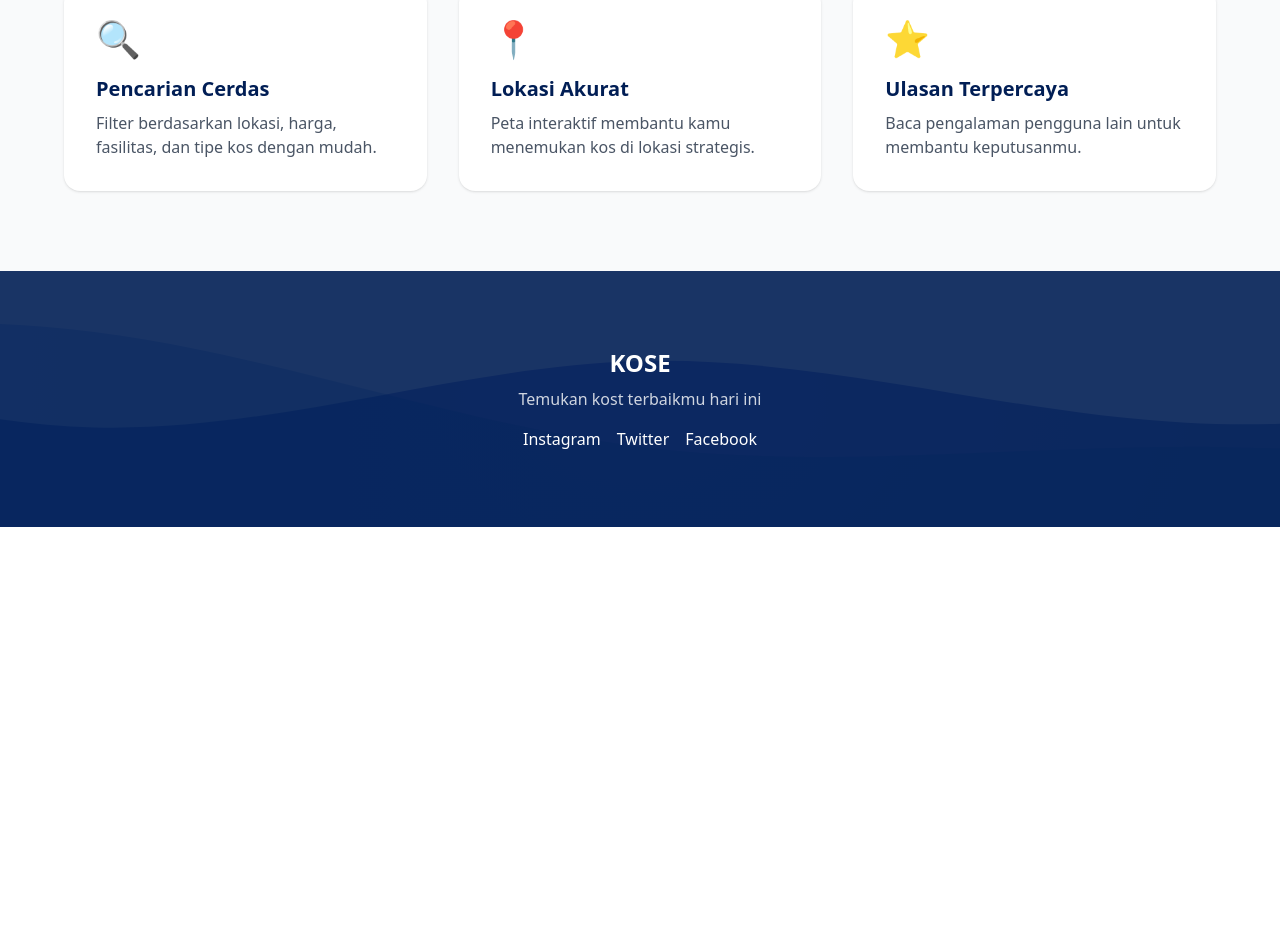
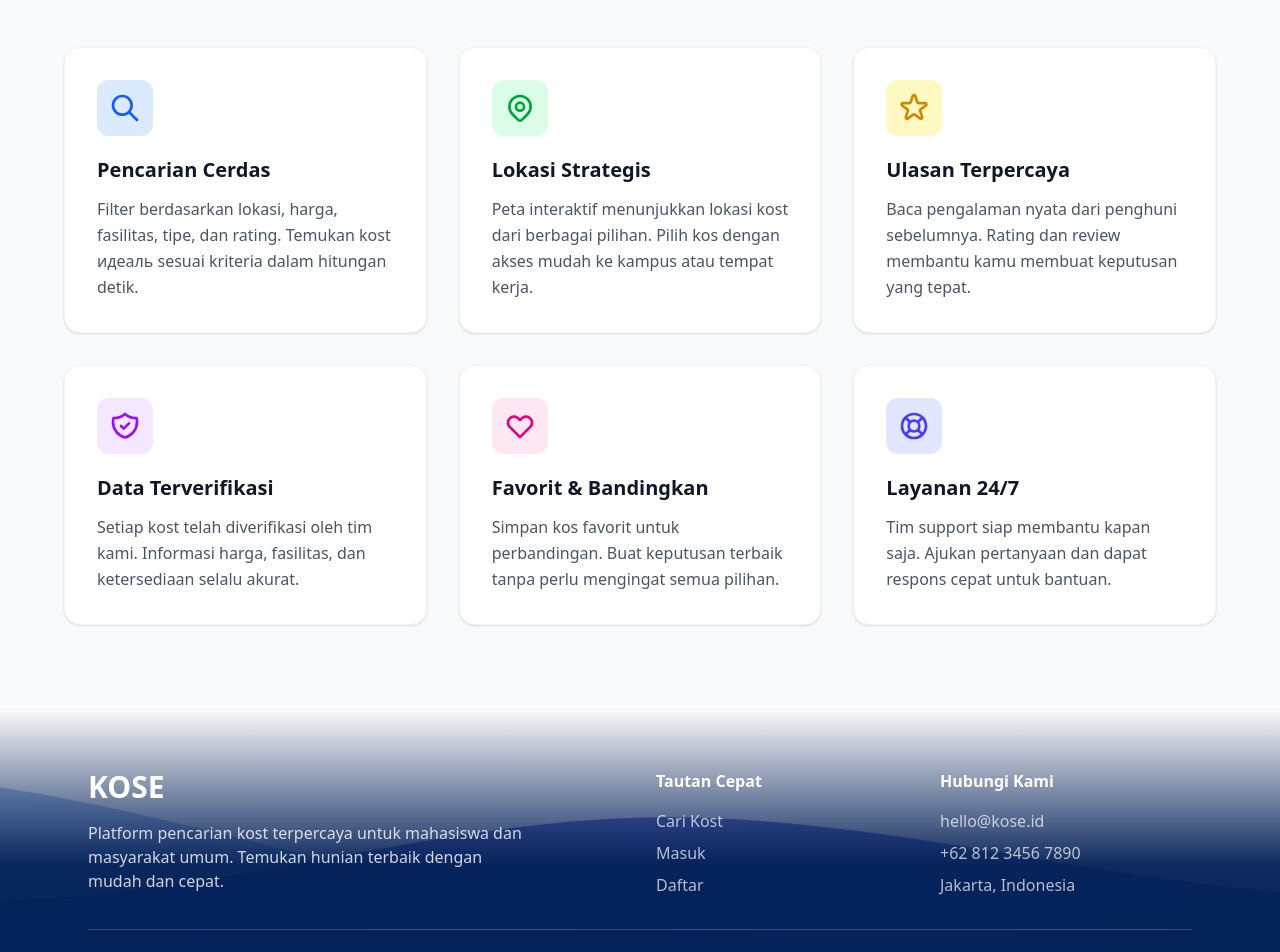
Before and after one commit to falichfarisy/website-kost, a Next.js app in the folder frontend/: page / in a window 1280 px wide. Shown: the part 1177-2129 px from the top of the page. Before the commit the page ends 1704 px from the top, so only its background shows below. Built offline with nearby package versions, Linux system fonts and the light colour scheme.

Commit message:
feat: enhance homepage UI with professional features section and copyright footer

```diff
--- a/frontend/app/page.tsx
+++ b/frontend/app/page.tsx
@@ -84,42 +84,95 @@ export default function Home() {
 
       <section className="py-20 px-6 bg-gray-50">
         <div className="max-w-6xl mx-auto">
-          <div className="text-center mb-12">
-            <h2 className="text-3xl md:text-4xl font-bold text-[#011E55]">Mengapa Memilih KOSE?</h2>
-            <p className="text-gray-600 mt-4 max-w-xl mx-auto">
-              Platform pencarian kost terbaik dengan fitur lengkap untuk menemukan hunian yang sesuai kebutuhanmu.
+          <div className="text-center mb-16">
+            <div className="inline-block px-4 py-1 bg-[#011E55]/10 text-[#011E55] rounded-full text-sm font-medium mb-4">
+              KEUNGGULAN KAMI
+            </div>
+            <h2 className="text-3xl md:text-4xl font-bold text-gray-900">
+              Mengapa Memilih <span className="text-[#011E55]">KOSE</span>?
+            </h2>
+            <p className="text-gray-600 mt-4 max-w-2xl mx-auto">
+              Kami memberikan pengalaman pencarian kost yang terbaik dengan fitur-fitur yang dirancang khusus untuk kebutuhanmu.
             </p>
           </div>
 
           <div className="grid md:grid-cols-3 gap-8">
             {[
               {
-                icon: "🔍",
+                icon: (
+                  <svg className="w-8 h-8" fill="none" stroke="currentColor" viewBox="0 0 24 24">
+                    <path strokeLinecap="round" strokeLinejoin="round" strokeWidth={2} d="M21 21l-6-6m2-5a7 7 0 11-14 0 7 7 0 0114 0z" />
+                  </svg>
+                ),
                 title: "Pencarian Cerdas",
-                description: "Filter berdasarkan lokasi, harga, fasilitas, dan tipe kos dengan mudah.",
+                description: "Filter berdasarkan lokasi, harga, fasilitas, tipe, dan rating. Temukan kost идеаль sesuai kriteria dalam hitungan detik.",
+                color: "bg-blue-100 text-blue-600",
               },
               {
-                icon: "📍",
-                title: "Lokasi Akurat",
-                description: "Peta interaktif membantu kamu menemukan kos di lokasi strategis.",
+                icon: (
+                  <svg className="w-8 h-8" fill="none" stroke="currentColor" viewBox="0 0 24 24">
+                    <path strokeLinecap="round" strokeLinejoin="round" strokeWidth={2} d="M17.657 16.657L13.414 20.9a1.998 1.998 0 01-2.827 0l-4.244-4.243a8 8 0 1111.314 0z" />
+                    <path strokeLinecap="round" strokeLinejoin="round" strokeWidth={2} d="M15 11a3 3 0 11-6 0 3 3 0 016 0z" />
+                  </svg>
+                ),
+                title: "Lokasi Strategis",
+                description: "Peta interaktif menunjukkan lokasi kost dari berbagai pilihan. Pilih kos dengan akses mudah ke kampus atau tempat kerja.",
+                color: "bg-green-100 text-green-600",
               },
               {
-                icon: "⭐",
+                icon: (
+                  <svg className="w-8 h-8" fill="none" stroke="currentColor" viewBox="0 0 24 24">
+                    <path strokeLinecap="round" strokeLinejoin="round" strokeWidth={2} d="M11.049 2.927c.3-.921 1.603-.921 1.902 0l1.519 4.674a1 1 0 00.95.69h4.915c.969 0 1.371 1.24.588 1.81l-3.976 2.888a1 1 0 00-.363 1.118l1.518 4.674c.3.922-.755 1.688-1.538 1.118l-3.976-2.888a1 1 0 00-1.176 0l-3.976 2.888c-.783.57-1.838-.197-1.538-1.118l1.518-4.674a1 1 0 00-.363-1.118l-3.976-2.888c-.784-.57-.38-1.81.588-1.81h4.914a1 1 0 00.951-.69l1.519-4.674z" />
+                  </svg>
+                ),
                 title: "Ulasan Terpercaya",
-                description: "Baca pengalaman pengguna lain untuk membantu keputusanmu.",
+                description: "Baca pengalaman nyata dari penghuni sebelumnya. Rating dan review membantu kamu membuat keputusan yang tepat.",
+                color: "bg-yellow-100 text-yellow-600",
+              },
+              {
+                icon: (
+                  <svg className="w-8 h-8" fill="none" stroke="currentColor" viewBox="0 0 24 24">
+                    <path strokeLinecap="round" strokeLinejoin="round" strokeWidth={2} d="M9 12l2 2 4-4m5.618-4.016A11.955 11.955 0 0112 2.944a11.955 11.955 0 01-8.618 3.04A12.02 12.02 0 003 9c0 5.591 3.824 10.29 9 11.622 5.176-1.332 9-6.03 9-11.622 0-1.042-.133-2.052-.382-3.016z" />
+                  </svg>
+                ),
+                title: "Data Terverifikasi",
+                description: "Setiap kost telah diverifikasi oleh tim kami. Informasi harga, fasilitas, dan ketersediaan selalu akurat.",
+                color: "bg-purple-100 text-purple-600",
+              },
+              {
+                icon: (
+                  <svg className="w-8 h-8" fill="none" stroke="currentColor" viewBox="0 0 24 24">
+                    <path strokeLinecap="round" strokeLinejoin="round" strokeWidth={2} d="M4.318 6.318a4.5 4.5 0 000 6.364L12 20.364l7.682-7.682a4.5 4.5 0 00-6.364-6.364L12 7.636l-1.318-1.318a4.5 4.5 0 00-6.364 0z" />
+                  </svg>
+                ),
+                title: "Favorit & Bandingkan",
+                description: "Simpan kos favorit untuk perbandingan. Buat keputusan terbaik tanpa perlu mengingat semua pilihan.",
+                color: "bg-pink-100 text-pink-600",
+              },
+              {
+                icon: (
+                  <svg className="w-8 h-8" fill="none" stroke="currentColor" viewBox="0 0 24 24">
+                    <path strokeLinecap="round" strokeLinejoin="round" strokeWidth={2} d="M18.364 5.636l-3.536 3.536m0 5.656l3.536 3.536M9.172 9.172L5.636 5.636m3.536 9.172l-3.536 3.536M21 12a9 9 0 11-18 0 9 9 0 0118 0zm-5 0a4 4 0 11-8 0 4 4 0 018 0z" />
+                  </svg>
+                ),
+                title: "Layanan 24/7",
+                description: "Tim support siap membantu kapan saja. Ajukan pertanyaan dan dapat respons cepat untuk bantuan.",
+                color: "bg-indigo-100 text-indigo-600",
               },
             ].map((feature, index) => (
-              <div key={index} className="bg-white p-8 rounded-2xl shadow-sm hover:shadow-md transition-shadow">
-                <div className="text-4xl mb-4">{feature.icon}</div>
-                <h3 className="text-xl font-bold text-[#011E55] mb-2">{feature.title}</h3>
-                <p className="text-gray-600">{feature.description}</p>
+              <div key={index} className="bg-white p-8 rounded-2xl shadow-sm hover:shadow-xl transition-all duration-300 border border-gray-100 group">
+                <div className={`w-14 h-14 ${feature.color} rounded-xl flex items-center justify-center mb-5 group-hover:scale-110 transition-transform`}>
+                  {feature.icon}
+                </div>
+                <h3 className="text-xl font-bold text-gray-900 mb-3">{feature.title}</h3>
+                <p className="text-gray-600 leading-relaxed">{feature.description}</p>
               </div>
             ))}
           </div>
         </div>
       </section>
 
-      <footer className="relative w-full h-64">
+      <footer className="relative w-full h-80">
         <Image
           src="/wave-footer.svg"
           alt="wave-footer"
@@ -127,14 +180,49 @@ export default function Home() {
           className="object-cover"
           priority
         />
-        <div className="absolute inset-0 bg-[#011E55]/90 flex items-center justify-center">
-          <div className="text-center text-white">
-            <h3 className="text-2xl font-bold mb-2">KOSE</h3>
-            <p className="text-white/80">Temukan kost terbaikmu hari ini</p>
-            <div className="flex gap-4 mt-4 justify-center">
-              <a href="#" className="hover:text-yellow-400 transition-colors">Instagram</a>
-              <a href="#" className="hover:text-yellow-400 transition-colors">Twitter</a>
-              <a href="#" className="hover:text-yellow-400 transition-colors">Facebook</a>
+        <div className="absolute inset-0 bg-gradient-to-t from-[#011E55] via-[#011E55]/95 to-transparent flex flex-col">
+          <div className="max-w-6xl mx-auto px-6 py-16 w-full">
+            <div className="grid md:grid-cols-4 gap-8 mb-8">
+              <div className="md:col-span-2">
+                <h3 className="text-3xl font-bold text-white mb-4">KOSE</h3>
+                <p className="text-white/80 max-w-md">
+                  Platform pencarian kost terpercaya untuk mahasiswa dan masyarakat umum.
+                  Temukan hunian terbaik dengan mudah dan cepat.
+                </p>
+              </div>
+              <div>
+                <h4 className="text-white font-semibold mb-4">Tautan Cepat</h4>
+                <ul className="space-y-2">
+                  <li><Link href="/search" className="text-white/70 hover:text-white transition-colors">Cari Kost</Link></li>
+                  <li><Link href="/login" className="text-white/70 hover:text-white transition-colors">Masuk</Link></li>
+                  <li><Link href="/register" className="text-white/70 hover:text-white transition-colors">Daftar</Link></li>
+                </ul>
+              </div>
+              <div>
+                <h4 className="text-white font-semibold mb-4">Hubungi Kami</h4>
+                <ul className="space-y-2 text-white/70">
+                  <li>hello@kose.id</li>
+                  <li>+62 812 3456 7890</li>
+                  <li>Jakarta, Indonesia</li>
+                </ul>
+              </div>
+            </div>
+
+            <div className="pt-8 border-t border-white/20 flex flex-col md:flex-row justify-between items-center gap-4">
+              <p className="text-white/60 text-sm">
+                &copy; {new Date().getFullYear()} KOSE. All rights reserved.
+              </p>
+              <div className="flex gap-4">
+                <a href="#" className="w-10 h-10 bg-white/10 rounded-full flex items-center justify-center text-white hover:bg-white/20 transition-colors">
+                  <svg className="w-5 h-5" fill="currentColor" viewBox="0 0 24 24"><path d="M24 4.557c-.883.392-1.832.656-2.828.775 1.017-.609 1.798-1.574 2.165-2.724-.951.564-2.005.974-3.127 1.195-.897-.957-2.178-1.555-3.594-1.555-3.179 0-5.515 2.966-4.797 6.045-4.091-.205-7.719-2.165-10.148-5.144-1.29 2.213-.669 5.108 1.523 6.574-.806-.026-1.566-.247-2.229-.616-.054 2.281 1.581 4.415 3.949 4.89-.693.188-1.452.232-2.224.084.626 1.956 2.444 3.379 4.6 3.419-2.07 1.623-4.678 2.348-7.29 2.04 2.179 1.397 4.768 2.212 7.548 2.212 9.142 0 14.307-7.721 13.995-14.646.962-.695 1.797-1.562 2.457-2.549z"/></svg>
+                </a>
+                <a href="#" className="w-10 h-10 bg-white/10 rounded-full flex items-center justify-center text-white hover:bg-white/20 transition-colors">
+                  <svg className="w-5 h-5" fill="currentColor" viewBox="0 0 24 24"><path d="M12 2.163c3.204 0 3.584.012 4.85.07 3.252.148 4.771 1.691 4.919 4.919.058 1.265.069 1.645.069 4.849 0 3.205-.012 3.584-.069 4.849-.149 3.225-1.664 4.771-4.919 4.919-1.266.058-1.644.07-4.85.07-3.204 0-3.584-.012-4.849-.07-3.26-.149-4.771-1.699-4.919-4.92-.058-1.265-.07-1.644-.07-4.849 0-3.204.013-3.583.07-4.849.149-3.227 1.664-4.771 4.919-4.919 1.266-.057 1.645-.069 4.849-.069zm0-2.163c-3.259 0-3.667.014-4.947.072-4.358.2-6.78 2.618-6.98 6.98-.059 1.281-.073 1.689-.073 4.948 0 3.259.014 3.668.072 4.948.2 4.358 2.618 6.78 6.98 6.98 1.281.058 1.689.072 4.948.072 3.259 0 3.668-.014 4.948-.072 4.354-.2 6.782-2.618 6.979-6.98.059-1.28.073-1.689.073-4.948 0-3.259-.014-3.667-.072-4.947-.196-4.354-2.617-6.78-6.979-6.98-1.281-.059-1.69-.073-4.949-.073zm0 5.838c-3.403 0-6.162 2.759-6.162 6.162s2.759 6.163 6.162 6.163 6.162-2.759 6.162-6.163c0-3.403-2.759-6.162-6.162-6.162zm0 10.162c-2.209 0-4-1.79-4-4 0-2.209 1.791-4 4-4s4 1.791 4 4c0 2.21-1.791 4-4 4zm6.406-11.845c-.796 0-1.441.645-1.441 1.44s.645 1.44 1.441 1.44c.795 0 1.439-.645 1.439-1.44s-.644-1.44-1.439-1.44z"/></svg>
+                </a>
+                <a href="#" className="w-10 h-10 bg-white/10 rounded-full flex items-center justify-center text-white hover:bg-white/20 transition-colors">
+                  <svg className="w-5 h-5" fill="currentColor" viewBox="0 0 24 24"><path d="M22.675 0h-21.35c-.732 0-1.325.593-1.325 1.325v21.351c0 .731.593 1.324 1.325 1.324h11.495v-9.294h-3.128v-3.622h3.128v-2.671c0-3.1 1.893-4.788 4.659-4.788 1.325 0 2.463.099 2.795.143v3.24l-1.918.001c-1.504 0-1.795.715-1.795 1.763v2.313h3.284l-.467 3.622h-2.817v9.293h6.116c.73 0 1.323-.593 1.323-1.325v-21.35c0-.732-.593-1.325-1.325-1.325z"/></svg>
+                </a>
+              </div>
             </div>
           </div>
         </div>
```
